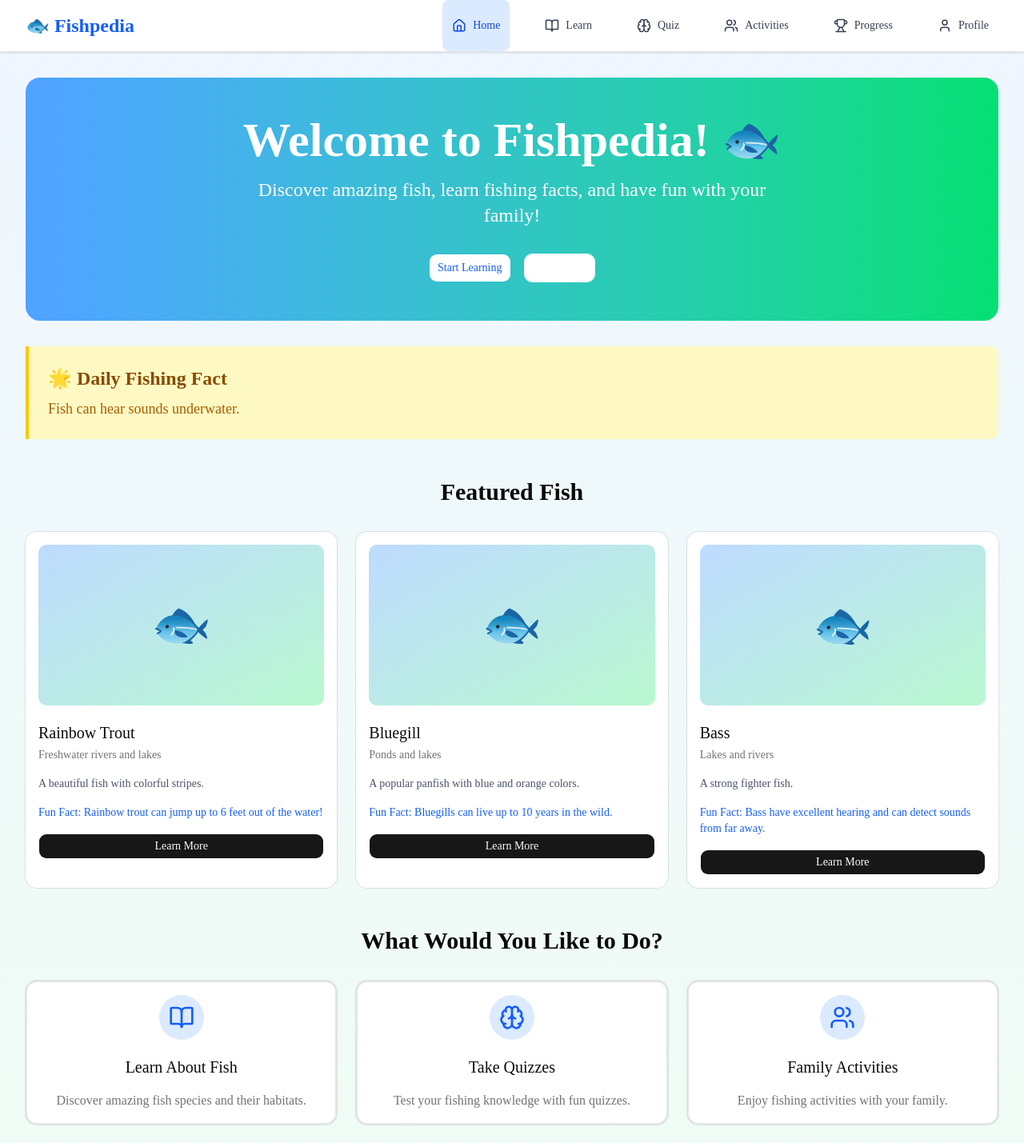
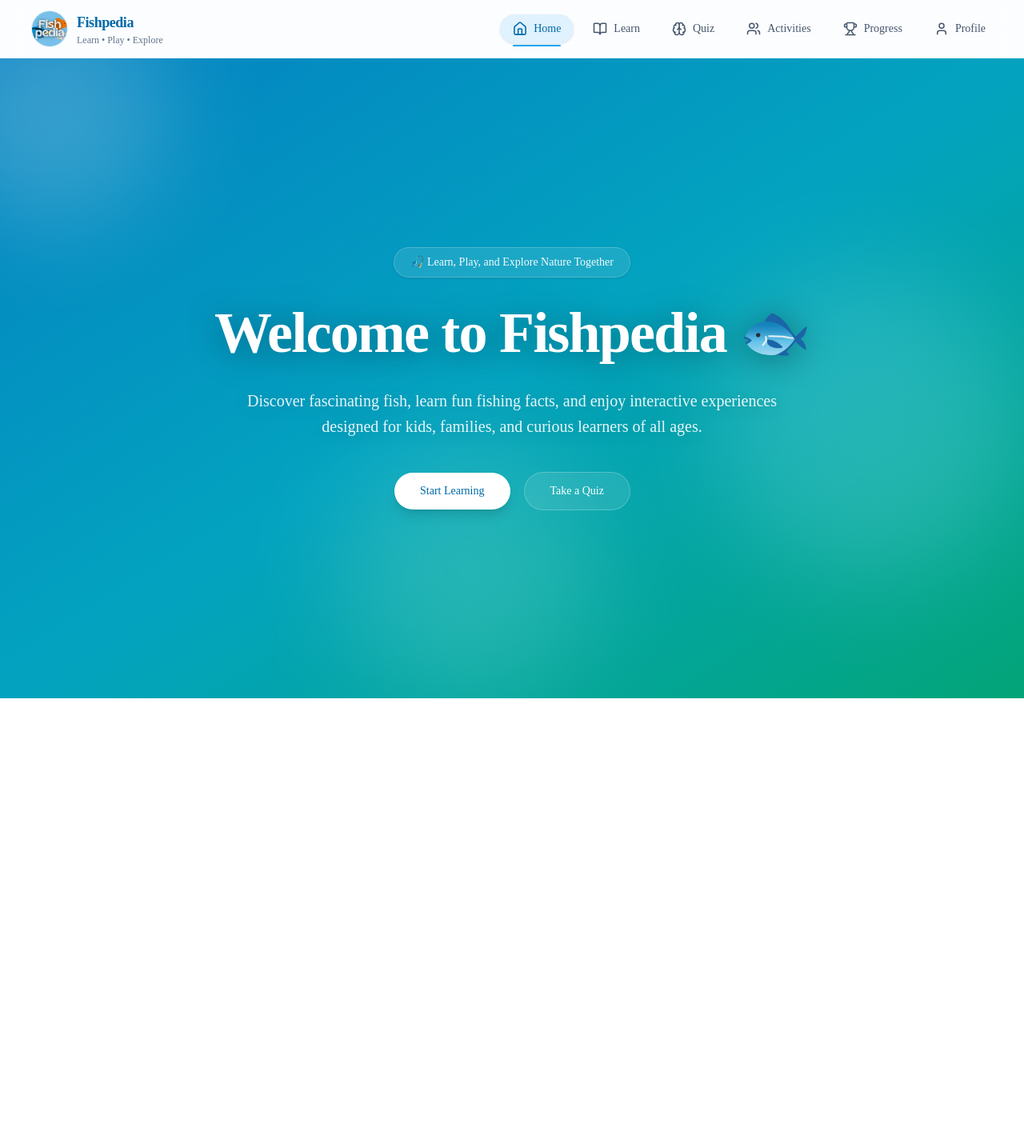
Before and after one commit to TingChiehLin/fishpedia, a Next.js app: page / in a window 1280 px wide. Shown: the top 1429 px of the page at 80% size. After the commit the page ends 873 px from the top, so only its background shows below. Built offline with nearby package versions, Linux system fonts and the light colour scheme.

Commit message:
Add - Tabbar

```diff
--- a/src/app/layout.tsx
+++ b/src/app/layout.tsx
@@ -30,9 +30,7 @@ export default function RootLayout({
         className={`${geistSans.variable} ${geistMono.variable} antialiased bg-linear-to-b from-blue-50 to-green-50 min-h-screen`}
       >
         <Navbar />
-        <main className="max-w-7xl mx-auto px-4 sm:px-6 lg:px-8 py-8">
-          {children}
-        </main>
+        <main className="w-full mx-auto pb-24 md:pb-0">{children}</main>
       </body>
     </html>
   );
--- a/src/app/page.tsx
+++ b/src/app/page.tsx
@@ -1,81 +1,8 @@
 import HeroSection from "@/components/layout/HeroSection";
-import FeatureCard from "@/components/ui/FeatureCard";
-import FishCard from "@/components/cards/FishCard";
-import { BookOpen, Brain, Users, Trophy, User } from "lucide-react";
-import { api } from "@/lib/services/api";
-
 export default async function Home() {
-  const [fish, facts] = await Promise.all([api.getFish(), api.getFacts()]);
-
-  const featuredFish = fish.slice(0, 3);
-  const dailyFact = facts[0]; // For demo, show first fact
-
-  const features = [
-    {
-      title: "Learn About Fish",
-      description: "Discover amazing fish species and their habitats.",
-      icon: BookOpen,
-      href: "/learn",
-    },
-    {
-      title: "Take Quizzes",
-      description: "Test your fishing knowledge with fun quizzes.",
-      icon: Brain,
-      href: "/quiz",
-    },
-    {
-      title: "Family Activities",
-      description: "Enjoy fishing activities with your family.",
-      icon: Users,
-      href: "/activities",
-    },
-    {
-      title: "Track Progress",
-      description: "See your achievements and earned badges.",
-      icon: Trophy,
-      href: "/progress",
-    },
-    {
-      title: "Your Profile",
-      description: "View your learning journey and stats.",
-      icon: User,
-      href: "/profile",
-    },
-  ];
-
   return (
     <div className="space-y-12">
       <HeroSection />
-
-      {/* Daily Fishing Fact */}
-      <section className="bg-yellow-100 border-l-4 border-yellow-400 p-6 rounded-r-lg">
-        <h2 className="text-2xl font-bold text-yellow-800 mb-2">
-          🌟 Daily Fishing Fact
-        </h2>
-        <p className="text-lg text-yellow-700">{dailyFact.fact}</p>
-      </section>
-
-      {/* Featured Fish */}
-      <section>
-        <h2 className="text-3xl font-bold text-center mb-8">Featured Fish</h2>
-        <div className="grid grid-cols-1 md:grid-cols-3 gap-6">
-          {featuredFish.map((fish) => (
-            <FishCard key={fish.id} fish={fish} />
-          ))}
-        </div>
-      </section>
-
-      {/* Navigation Features */}
-      <section>
-        <h2 className="text-3xl font-bold text-center mb-8">
-          What Would You Like to Do?
-        </h2>
-        <div className="grid grid-cols-1 md:grid-cols-2 lg:grid-cols-3 gap-6">
-          {features.map((feature) => (
-            <FeatureCard key={feature.href} {...feature} />
-          ))}
-        </div>
-      </section>
     </div>
   );
 }
--- a/src/components/layout/HeroSection.tsx
+++ b/src/components/layout/HeroSection.tsx
@@ -1,35 +1,57 @@
-// src/components/layout/HeroSection.tsx
-
 import { Button } from "@/components/ui/button";
 import Link from "next/link";
 
 export default function HeroSection() {
   return (
-    <section className="text-center py-12 bg-linear-to-r from-blue-400 to-green-400 rounded-2xl text-white mb-8">
-      <h1 className="text-4xl md:text-6xl font-bold mb-4">
-        Welcome to Fishpedia! 🐟
+    <section className="relative flex min-h-screen w-full items-center overflow-hidden bg-gradient-to-br from-sky-500 via-cyan-400 to-emerald-400">
+      {/* Readability overlay */}
+      <div className="absolute inset-0 bg-slate-900/25" />
+
+      {/* Background decorations */}
+      <div className="pointer-events-none absolute inset-0 opacity-20">
+        <div className="absolute -top-20 -left-20 h-72 w-72 rounded-full bg-white blur-3xl" />
+        <div className="absolute top-1/3 right-0 h-96 w-96 rounded-full bg-cyan-200 blur-3xl" />
+        <div className="absolute bottom-0 left-1/3 h-80 w-80 rounded-full bg-emerald-200 blur-3xl" />
+      </div>
+
+      <div className="relative mx-auto max-w-6xl px-6 text-center">
+        {/* Tag */}
+        <div className="mb-6 inline-flex items-center rounded-full border border-white/20 bg-white/10 px-5 py-2 text-sm font-medium text-white/95 backdrop-blur-md shadow-sm">
+          🎣 Learn, Play, and Explore Nature Together
+        </div>
+
+        {/* Heading */}
+        <h1 className="text-4xl font-extrabold leading-tight tracking-tight text-white drop-shadow-[0_4px_20px_rgba(0,0,0,0.35)] md:text-6xl lg:text-7xl">
+          Welcome to <span className="text-white">Fishpedia</span> 🐟
         </h1>
-      <p className="text-xl md:text-2xl mb-8 max-w-2xl mx-auto">
-        Discover amazing fish, learn fishing facts, and have fun with your
-        family!
+
+        {/* Subheading */}
+        <p className="mx-auto mt-6 max-w-2xl text-lg leading-relaxed text-white/90 drop-shadow-[0_2px_10px_rgba(0,0,0,0.2)] md:text-xl">
+          Discover fascinating fish, learn fun fishing facts, and enjoy
+          interactive experiences designed for kids, families, and curious
+          learners of all ages.
         </p>
-      <div className="flex flex-col sm:flex-row gap-4 justify-center">
+
+        {/* CTA */}
+        <div className="mt-10 flex flex-col items-center justify-center gap-4 sm:flex-row">
           <Button
             asChild
             size="lg"
-          className="bg-white text-blue-600 hover:bg-gray-100"
+            className="h-12 rounded-full bg-white px-8 text-sky-700 shadow-lg transition-all duration-300 hover:scale-[1.03]"
           >
             <Link href="/learn">Start Learning</Link>
           </Button>
+
           <Button
             asChild
-          variant="outline"
             size="lg"
-          className="border-white text-white hover:bg-white hover:text-blue-600"
+            variant="secondary"
+            className="h-12 rounded-full border border-white/30 bg-white/10 px-8 text-white backdrop-blur-md transition-all duration-300 hover:scale-[1.03] hover:bg-white/20"
           >
             <Link href="/quiz">Take a Quiz</Link>
           </Button>
         </div>
+      </div>
     </section>
   );
 }
--- a/src/components/layout/Navbar.tsx
+++ b/src/components/layout/Navbar.tsx
@@ -4,6 +4,7 @@
 
 import Link from "next/link";
 import { usePathname } from "next/navigation";
+import Image from "next/image";
 import { Home, BookOpen, Brain, Users, Trophy, User } from "lucide-react";
 import { cn } from "@/lib/utils";
 
@@ -20,33 +21,113 @@ export default function Navbar() {
   const pathname = usePathname();
 
   return (
-    <nav className="bg-white shadow-sm border-b">
-      <div className="max-w-7xl mx-auto px-4 sm:px-6 lg:px-8">
-        <div className="flex justify-between h-16">
-          <div className="flex items-center">
-            <Link href="/" className="text-2xl font-bold text-blue-600">
-              🐟 Fishpedia
+    <>
+      {/* Desktop Navbar */}
+      <header className="sticky top-0 z-50 hidden border-b border-sky-100 bg-white/90 backdrop-blur-md md:block supports-[backdrop-filter]:bg-white/80">
+        <nav className="mx-auto flex h-18 max-w-7xl items-center justify-between px-4 sm:px-6 lg:px-8">
+          <Link
+            href="/"
+            className="flex items-center gap-3 rounded-full px-2 py-1 transition-transform duration-200 hover:scale-[1.01]"
+          >
+            <div className="relative h-11 w-11 overflow-hidden rounded-full bg-sky-50 ring-1 ring-sky-100">
+              <Image
+                src="/images/logo.png"
+                alt="Fishpedia logo"
+                fill
+                className="object-cover"
+                sizes="44px"
+                priority
+              />
+            </div>
+
+            <div className="flex flex-col leading-none">
+              <span className="text-lg font-extrabold tracking-tight text-sky-700">
+                Fishpedia
+              </span>
+              <span className="hidden text-xs font-medium text-slate-500 sm:block">
+                Learn • Play • Explore
+              </span>
+            </div>
           </Link>
-          </div>
-          <div className="flex space-x-8">
-            {navItems.map(({ href, label, icon: Icon }) => (
+
+          <div className="flex items-center gap-2">
+            {navItems.map(({ href, label, icon: Icon }) => {
+              const isActive = pathname === href;
+
+              return (
                 <Link
                   key={href}
                   href={href}
+                  aria-current={isActive ? "page" : undefined}
                   className={cn(
-                  "flex items-center space-x-2 px-3 py-2 rounded-md text-sm font-medium transition-colors",
-                  pathname === href
-                    ? "bg-blue-100 text-blue-700"
-                    : "text-gray-700 hover:text-blue-600 hover:bg-gray-100",
+                    "group relative flex items-center gap-2 rounded-full px-4 py-2 text-sm font-medium transition-all duration-200",
+                    isActive
+                      ? "bg-sky-100 text-sky-700 shadow-sm"
+                      : "text-slate-600 hover:bg-sky-50 hover:text-sky-700",
                   )}
                 >
-                <Icon size={18} />
+                  <Icon
+                    size={18}
+                    className={cn(
+                      "transition-transform duration-200",
+                      isActive ? "scale-105" : "group-hover:scale-105",
+                    )}
+                  />
                   <span>{label}</span>
+
+                  {isActive && (
+                    <span className="absolute inset-x-4 -bottom-1 h-0.5 rounded-full bg-sky-500" />
+                  )}
                 </Link>
-            ))}
+              );
+            })}
           </div>
+        </nav>
+      </header>
+
+      {/* Mobile Bottom Tab Bar */}
+      <nav className="fixed inset-x-0 bottom-0 z-50 border-t border-sky-100 bg-white/90 backdrop-blur-xl md:hidden supports-[backdrop-filter]:bg-white/80">
+        <div className="mx-auto max-w-lg px-2 pt-2 pb-[calc(0.5rem+env(safe-area-inset-bottom))]">
+          <div className="grid grid-cols-6 gap-1">
+            {navItems.map(({ href, label, icon: Icon }) => {
+              const isActive = pathname === href;
+
+              return (
+                <Link
+                  key={href}
+                  href={href}
+                  aria-current={isActive ? "page" : undefined}
+                  className={cn(
+                    "flex min-h-[64px] flex-col items-center justify-center rounded-2xl px-1 py-2 text-[11px] font-medium transition-all duration-200",
+                    isActive
+                      ? "text-sky-700"
+                      : "text-slate-500 hover:text-sky-600 active:scale-95",
+                  )}
+                >
+                  <div
+                    className={cn(
+                      "mb-1 flex h-10 w-10 items-center justify-center rounded-2xl transition-all duration-200",
+                      isActive ? "bg-sky-100 shadow-sm" : "bg-transparent",
+                    )}
+                  >
+                    <Icon
+                      size={20}
+                      className={cn(
+                        "transition-transform duration-200",
+                        isActive ? "scale-110" : "",
+                      )}
+                    />
+                  </div>
+
+                  <span className="max-w-full truncate leading-none">
+                    {label}
+                  </span>
+                </Link>
+              );
+            })}
           </div>
         </div>
       </nav>
+    </>
   );
 }
```
Also changed, not shown: public/images/logo.png (added). Lines whose indentation alone changed are shown as unchanged.
